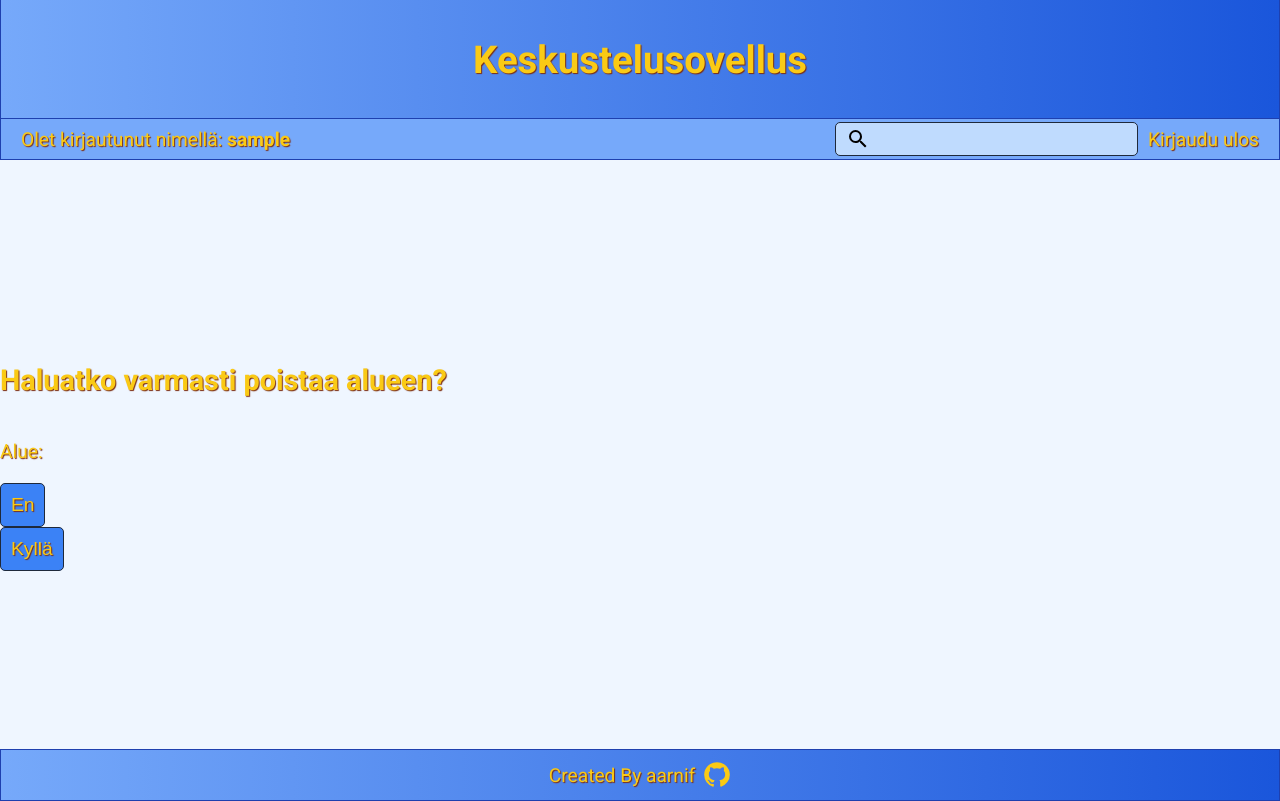
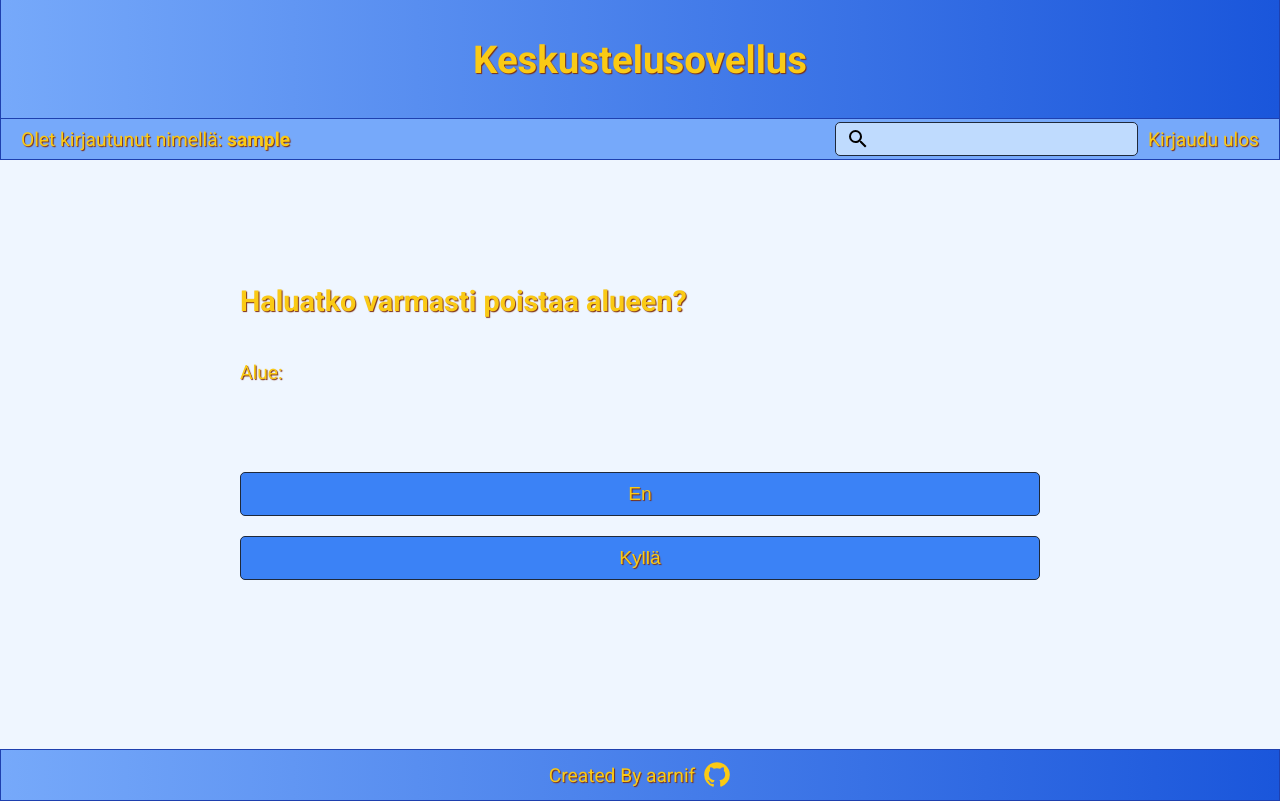
Before and after one commit to aarnif/tsoha-forum, a Flask app: template templates/delete_subforum.html in a window 1280 px wide. Run offline with Flask 3, Linux system fonts and the light colour scheme; the template is opened without the code that fills it, so the values that code supplies are empty; the visitor is signed in with stand-in values (Sample User, id 1).

Commit message:
Update delete subforum styles and minor fixes

```diff
--- a/static/content.css
+++ b/static/content.css
@@ -215,6 +215,11 @@ main {
   min-width: 200px;
 }
 
+.secret-subforum-message {
+  margin-top: 10px;
+  padding-left: 20px;
+}
+
 #profile-image-container {
   min-width: 200px;
   max-width: 200px;
--- a/templates/delete_subforum.html
+++ b/templates/delete_subforum.html
@@ -1,22 +1,23 @@
 {% extends "layout.html" %} {% block content %}
 
+<div class="form-container">
+  <form action="{{request.url}}" method="POST" class="form">
     <h2>Haluatko varmasti poistaa alueen?</h2>
-
-<form action="{{request.url}}" method="POST">
-  <ul>
-    <li>
+    <ul class="form-items">
+      <li class="form-item">
         <p>Alue:</p>
       </li>
-    <li>
+      <li class="form-item">
         <p>{{ subforum[0].name }}</p>
       </li>
-    <li>
-      <button type="button"><a href="/">En</a></button>
+      <li class="form-item">
+        <a href="/"><button type="button" class="form-button">En</button></a>
       </li>
-    <li>
-      <button type="submit">Kyllä</button>
+      <li class="form-item">
+        <button type="submit" class="form-button">Kyllä</button>
       </li>
     </ul>
   </form>
+</div>
 
 {% endblock %}
--- a/templates/index.html
+++ b/templates/index.html
@@ -66,7 +66,9 @@
 
 <h2 class="subforums-title">Salaiset Alueet</h2>
 {% if secret_subforums|length == 0 or secret_subforums[0].name == None %}
-<p>Sinulla ei ole pääsyä salaisiin alueisiin.</p>
+<p class="secret-subforum-message">
+  Sinulla ei ole pääsyä salaisiin alueisiin tai niitä ei ole olemassa.
+</p>
 {% else %} {% for sub_forum in secret_subforums %}
 <div class="subforum-items-container">
   <ul class="subforum-items">
```
Lines whose indentation alone changed are shown as unchanged.
